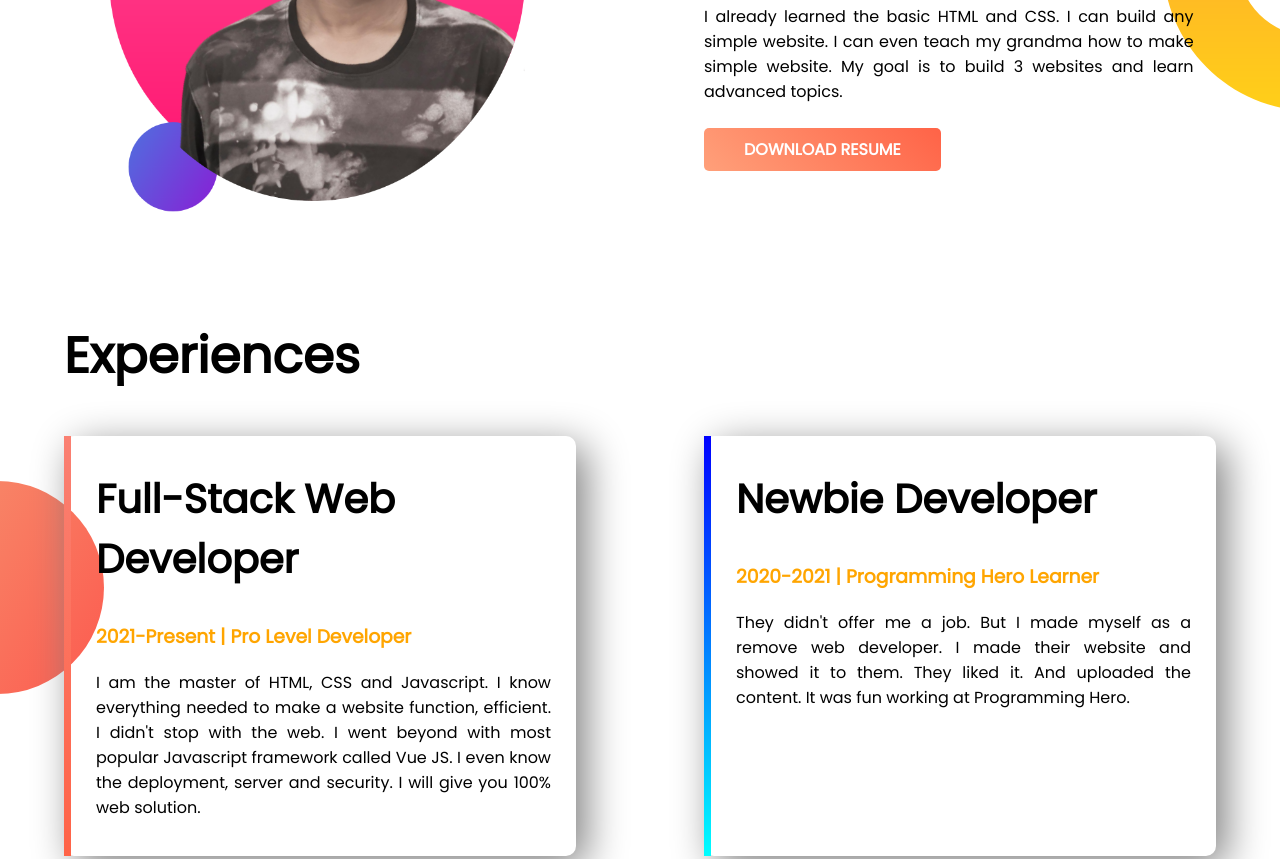
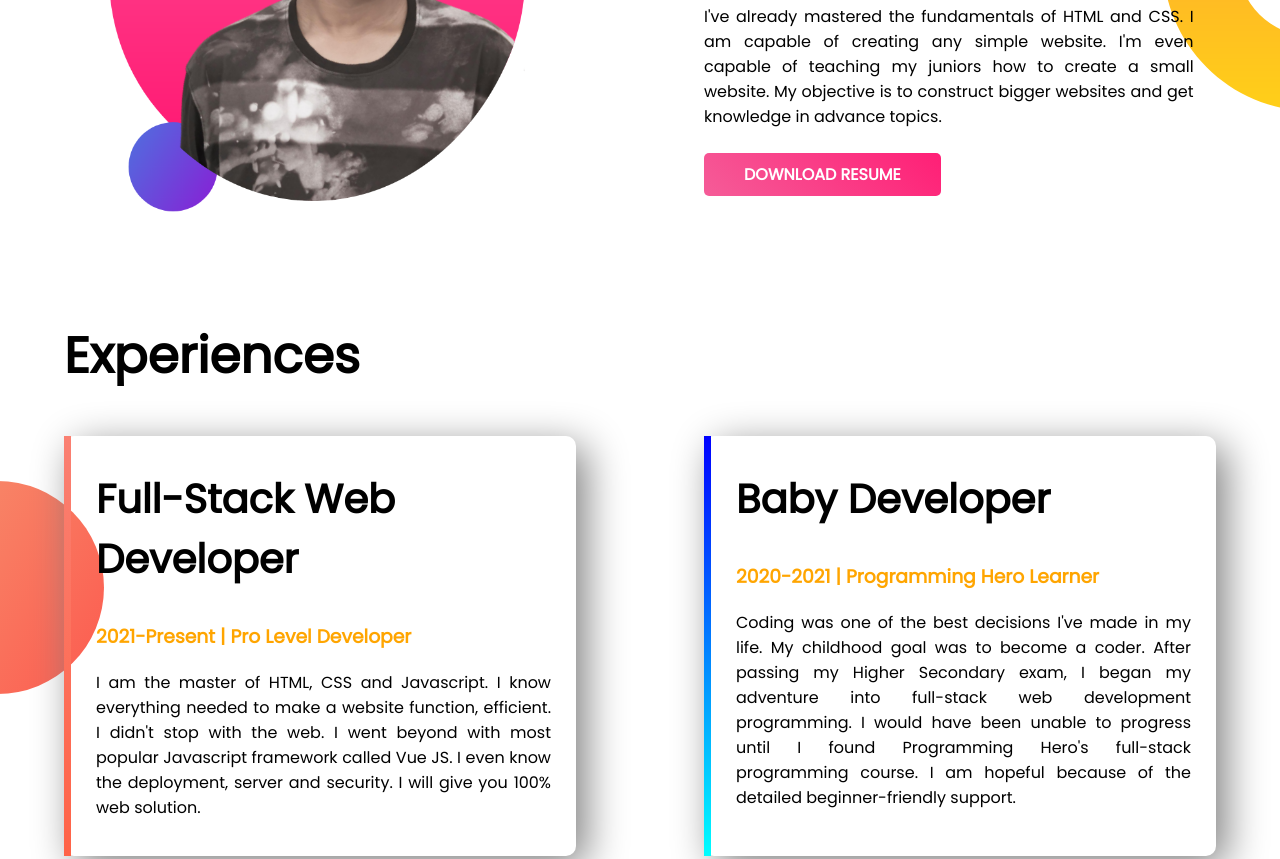
Before and after one commit to Selfshah/developer-portfolio, a plain HTML site: page index.html in a window 1280 px wide. Shown: the part 1039-1898 px from the top of the page. Drawn offline with Linux system fonts and the light colour scheme.

Commit message:
My Simple Portfolio. Updated 5th Jul, 2021.

```diff
--- a/index.html
+++ b/index.html
@@ -23,7 +23,7 @@
                 human psychology, and created to stand the test of time. My role is to listen and trust, research and
                 explore, create and design, present and deliver, and to cater to your needs.
             </p>
-            <a class="link-button" href="https://www.linkedin.com/in/shahnewaj-islam-tamil-58b87997/"
+            <a class="link-button1" href="https://www.linkedin.com/in/shahnewaj-islam-tamil-58b87997/"
                 target="_blank">HIRE ME</a>
         </div>
         <div class="half-width">
@@ -38,11 +38,11 @@
             <h1>Big Dreamer</h1>
             <h3><i>"Web Development is not just my passion, it’s a big part of my lifestyle."</i>
             </h3>
-            <p class="img-text">I
-                already learned the basic HTML and CSS. I can build any simple website. I can even
-                teach my grandma how
-                to make simple website. My goal is to build 3 websites and learn advanced topics.</p>
-            <a class="link-button" href="#" target="_blank">DOWNLOAD RESUME</a>
+            <p class="img-text">I've already mastered the fundamentals of HTML and CSS. I am capable of creating any
+                simple website. I'm even capable of teaching my juniors how to create a small website. My objective is
+                to construct bigger websites and get knowledge in advance topics.</p>
+            <a class="link-button2" href="https://www.facebook.com/shahnewajislam.tamil.9/" target="_blank">DOWNLOAD
+                RESUME</a>
         </div>
     </section>
     <section class="experience-area">
@@ -58,12 +58,12 @@
                     JS. I even know the deployment, server and security. I will give you 100% web solution.</p>
             </div>
             <div id="box2" class="experience-item">
-                <h2>Newbie Developer</h2>
+                <h2>Baby Developer</h2>
                 <h3 class="my-name">2020-2021 | Programming Hero Learner</h3>
-                <p class="box-text">They didn't offer me a job. But I made myself as a remove web developer. I made
-                    their website and
-                    showed
-                    it to them. They liked it. And uploaded the content. It was fun working at Programming Hero.</p>
+                <p class="box-text">Coding was one of the best decisions I've made in my life. My childhood goal was to
+                    become a coder. After passing my Higher Secondary exam, I began my adventure into full-stack web
+                    development programming. I would have been unable to progress until I found Programming Hero's
+                    full-stack programming course. I am hopeful because of the detailed beginner-friendly support.</p>
             </div>
         </div>
     </section>
--- a/style.css
+++ b/style.css
@@ -27,9 +27,17 @@ h2{
 .half-width img{
     width: 80%;
 }
-.link-button{
+.link-button1{
     text-decoration: none;
     background-image: linear-gradient(45deg, lightsalmon, tomato);
+    padding: 10px 40px;
+    color: white;
+    font-weight: 700;
+    border-radius: 5px;
+}
+.link-button2{
+    text-decoration: none;
+    background-image: linear-gradient(45deg, #f55c98, #FF1F76);
     padding: 10px 40px;
     color: white;
     font-weight: 700;
```
